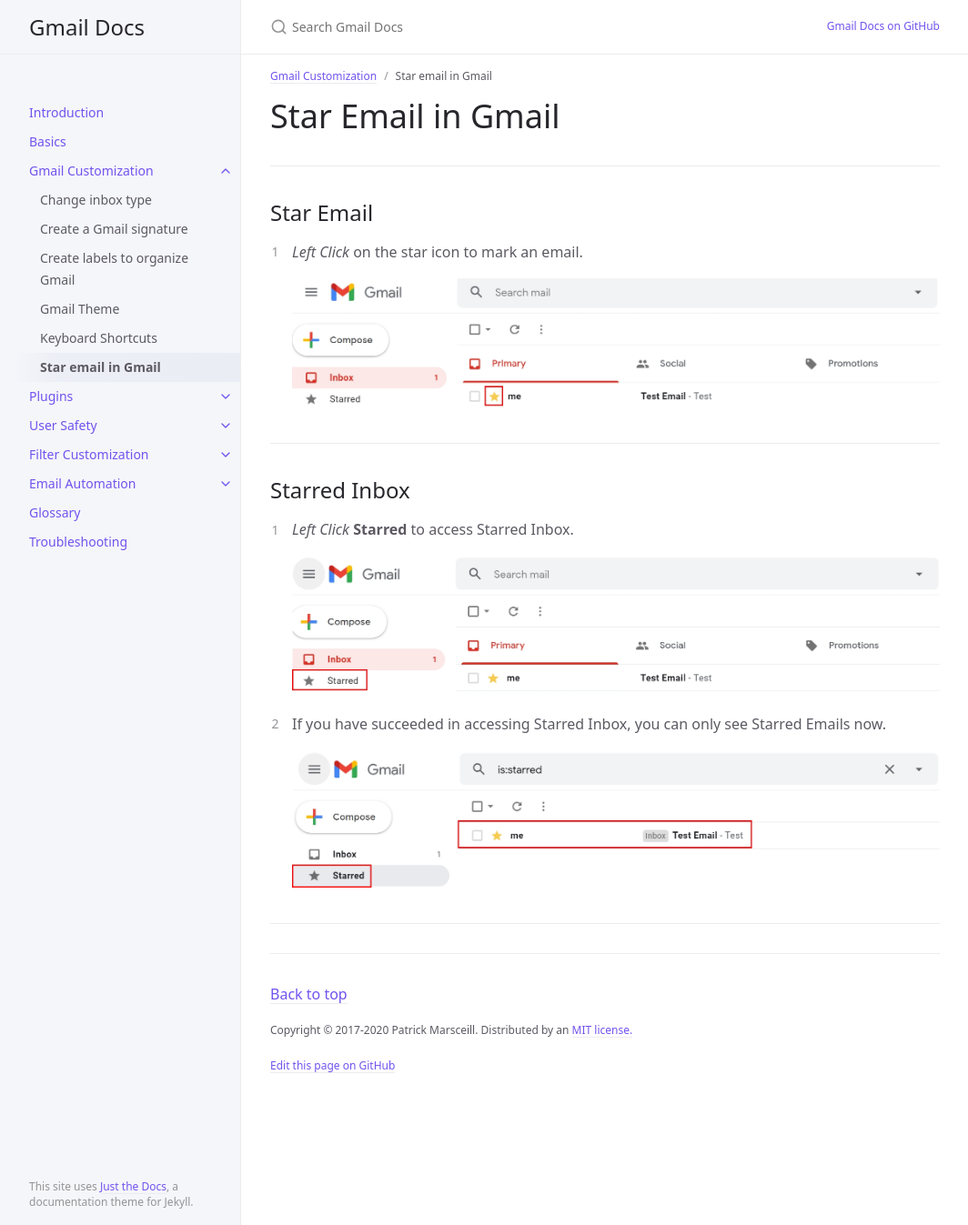
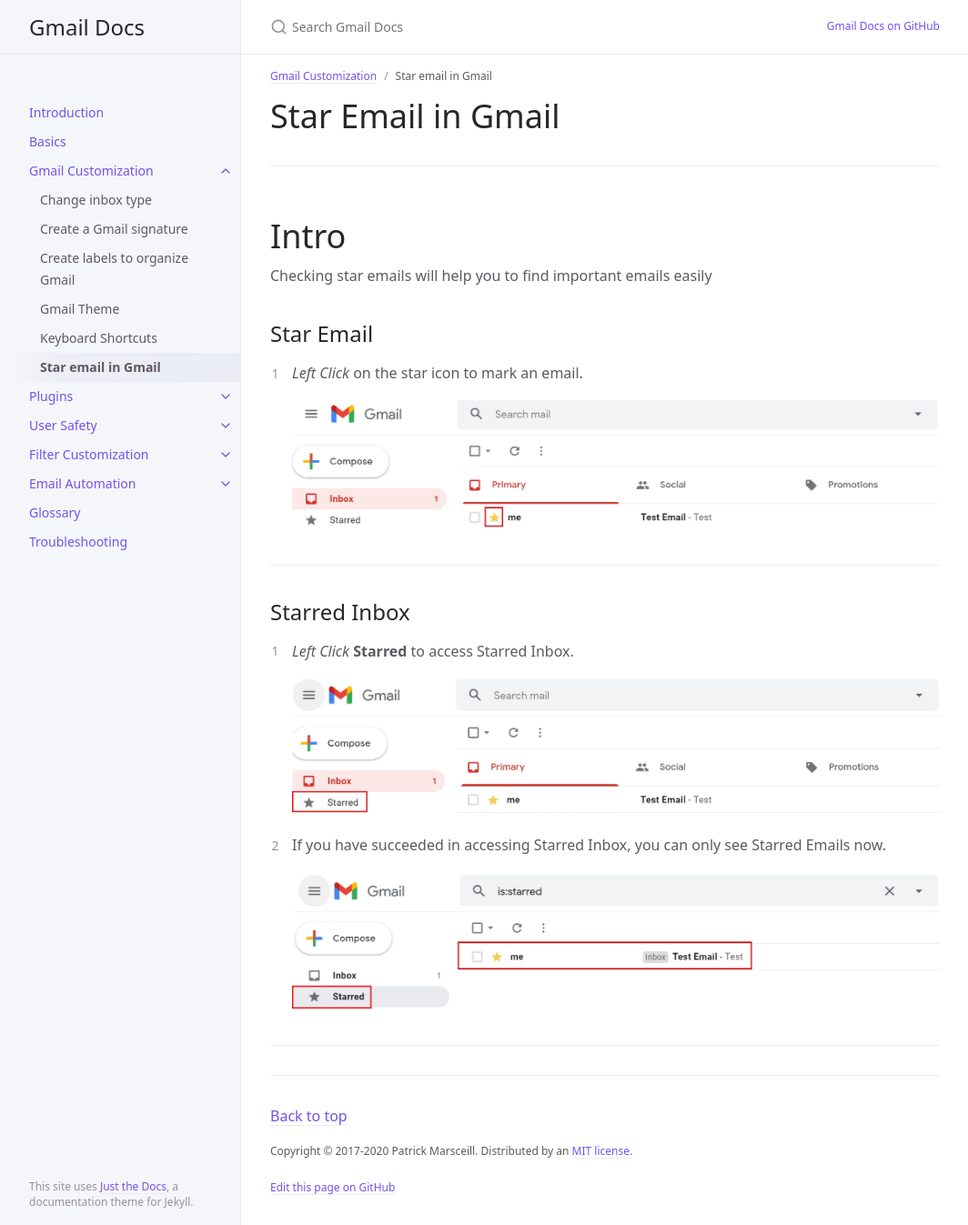
Before and after one commit to Joonior-Programmer/Gmail_Docs, a Jekyll site: the page built from docs/utilities/typography.md, in a window 1280 px wide and 1347 px high. Shown: the whole window at 91% size, without its empty margins (107-1171 px from the left). Built offline with Jekyll 4.4.1, drawn with Linux system fonts in a browser that asks for light colours.

Commit message:
added intro

```diff
--- a/docs/utilities/typography.md
+++ b/docs/utilities/typography.md
@@ -6,6 +6,9 @@
 # Star Email in Gmail
 
 ---
+
+# Intro
+Checking star emails will help you to find important emails easily
 
 ## Star Email
 
```
